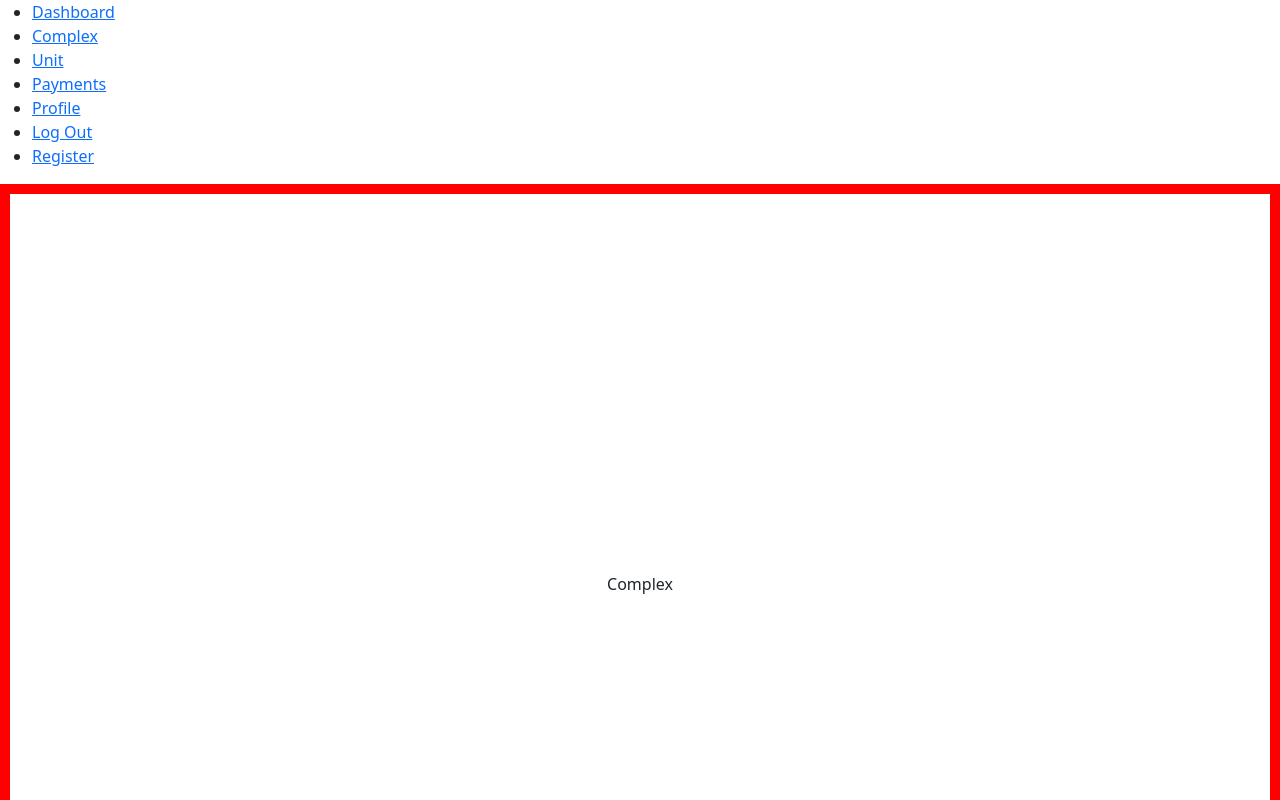
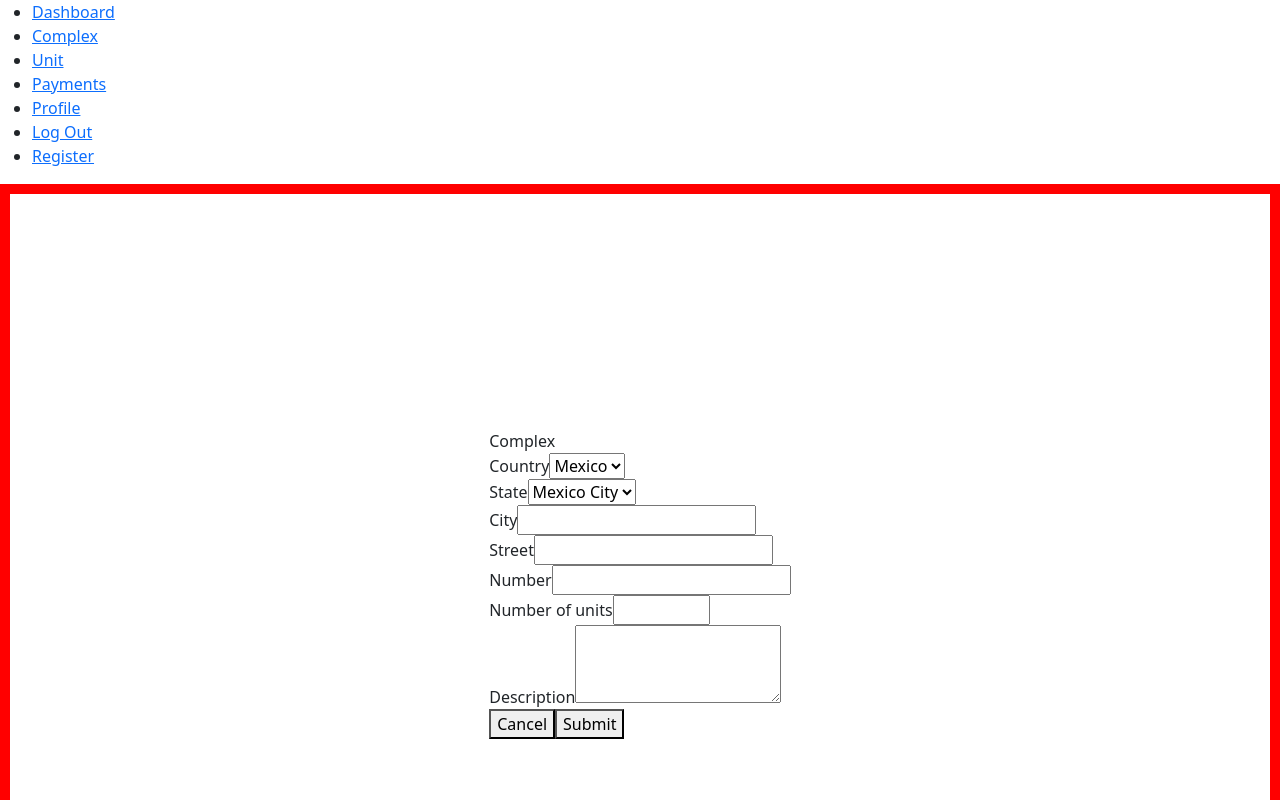
Before and after one commit to jmerlosrepo/neighborhood, a React (Vite) app: page /complex in a window 1280 px wide. Shown: the top 800 px of the page. Built offline with nearby package versions, Linux system fonts and the light colour scheme.

Commit message:
Complex form added

```diff
--- a/src/components/common/Form/Form.tsx
+++ b/src/components/common/Form/Form.tsx
@@ -6,12 +6,11 @@ import { buttonType } from "../../../enums";
 const Form = ({
   children,
   disabled,
-  hasCancelButton,
   id,
   name,
   onSubmit,
   title,
-  onCancel = () => {},
+  onCancel,
 }: FormProps) => {
   const handleSubmit = (e: FormEvent<HTMLFormElement>) => {
     e.preventDefault();
@@ -23,7 +22,7 @@ const Form = ({
       <div>{title}</div>
       {children}
       <div>
-        {hasCancelButton && (
+        {onCancel && (
           <FormButton
             disabled={disabled}
             label="Cancel"
--- a/src/components/common/InputFields/TextField/TextField.tsx
+++ b/src/components/common/InputFields/TextField/TextField.tsx
@@ -13,6 +13,7 @@ const TextField = ({
   inputType,
   isShowClearText = false,
   label,
+  maxNumberSpan,
   placeholderText,
   name,
   value,
@@ -48,6 +49,8 @@ const TextField = ({
           placeholder={placeholderText ? placeholderText : ""}
           type={!showText ? inputType : "text"}
           value={inputValue}
+          min={0}
+          max={maxNumberSpan}
         />
       </label>
       {inputType === textInputType.password && (
--- a/src/enums.ts
+++ b/src/enums.ts
@@ -1,5 +1,6 @@
 export enum textInputType {
   email = "email",
+  number = "number",
   password = "password",
   text = "text",
 }
--- a/src/pages/Complex/Complex.tsx
+++ b/src/pages/Complex/Complex.tsx
@@ -1,5 +1,90 @@
+import { useEffect, useState } from "react";
+
+import Form from "../../components/common/Form/Form";
+import SelectField from "../../components/common/InputFields/SelectFiled/SelectField";
+import TextField from "../../components/common/InputFields/TextField/TextField";
+import TextArea from "../../components/common/InputFields/TextArea/TextArea";
+
+import { textInputType, userType } from "../../enums";
+import { User } from "../../types";
+
 const Complex = () => {
-  return <div>Complex</div>;
+  const [disabledForm, setDisabledForm] = useState<boolean>(false);
+  const [user, setUser] = useState<User>({
+    username: "jmerlosg",
+    type: userType.manager,
+  });
+
+  useEffect(() => {
+    if (user.type === userType.manager) {
+      setDisabledForm(false);
+    } else {
+      setDisabledForm(true);
+    }
+  }, [user.type]);
+
+  const handleSubmit = () => {};
+  const handleCancel = () => {};
+
+  return (
+    <Form
+      id="complexForm"
+      name="complexForm"
+      title="Complex"
+      onSubmit={handleSubmit}
+      onCancel={handleCancel}
+    >
+      <SelectField
+        disabled={disabledForm}
+        id="complexCountry"
+        label="Country"
+        name="complexCountry"
+        options={[{ id: "1", text: "Mexico" }]}
+      />
+      <SelectField
+        disabled={disabledForm}
+        id="complexState"
+        label="State"
+        name="complexState"
+        options={[{ id: "1", text: "Mexico City" }]}
+      />
+      <TextField
+        disabled={disabledForm}
+        id="complexCity"
+        inputType={textInputType.text}
+        label="City"
+        name="complexCity"
+      />
+      <TextField
+        disabled={disabledForm}
+        id="complexStreet"
+        inputType={textInputType.text}
+        label="Street"
+        name="complexStreet"
+      />
+      <TextField
+        disabled={disabledForm}
+        id="complexNumber"
+        inputType={textInputType.text}
+        label="Number"
+        name="complexNumber"
+      />
+      <TextField
+        disabled={disabledForm}
+        id="complexNumberOfUnits"
+        inputType={textInputType.number}
+        label="Number of units"
+        maxNumberSpan={100}
+        name="complexNumberOfUnits"
+      />
+      <TextArea
+        disabled={disabledForm}
+        id="complexDescription"
+        name="complexDescription"
+        label="Description"
+      />
+    </Form>
+  );
 };
 
 export default Complex;
--- a/src/pages/Login/Login.tsx
+++ b/src/pages/Login/Login.tsx
@@ -29,7 +29,6 @@ const Login = () => {
 
   return (
     <Form
-      hasCancelButton={true}
       id="loginForm"
       name="loginForm"
       onCancel={handleCancel}
--- a/src/pages/Register/Register.tsx
+++ b/src/pages/Register/Register.tsx
@@ -37,7 +37,6 @@ const Register = () => {
 
   return (
     <Form
-      hasCancelButton={true}
       id="registerForm"
       name="registerForm"
       onCancel={handleCancel}
--- a/src/pages/Unit/Unit.tsx
+++ b/src/pages/Unit/Unit.tsx
@@ -16,9 +16,9 @@ const Unit = () => {
 
   useEffect(() => {
     if (user.type === userType.manager) {
+      setDisabledForm(false);
+    } else {
       setDisabledForm(true);
-    } else {
-      setDisabledForm(false);
     }
   }, [user.type]);
 
@@ -28,7 +28,6 @@ const Unit = () => {
   console.log("#### disabledForm", disabledForm);
   return (
     <Form
-      hasCancelButton={true}
       disabled={disabledForm}
       id="unitForm"
       name="unitForm"
--- a/src/types.d.ts
+++ b/src/types.d.ts
@@ -22,6 +22,7 @@ export type TextFieldProps = {
   inputType: textInputType;
   isShowClearText?: boolean;
   label: string;
+  maxNumberSpan?: number;
   placeholderText?: string;
   name: string;
   value?: string;
@@ -73,7 +74,6 @@ export type SliderProps = {
 export type FormProps = {
   children: ReactNode;
   disabled?: boolean;
-  hasCancelButton?: boolean;
   id: string;
   name: string;
   onCancel?: () => void;
```
